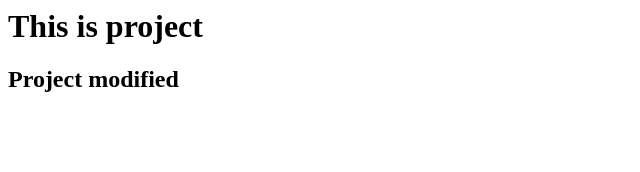
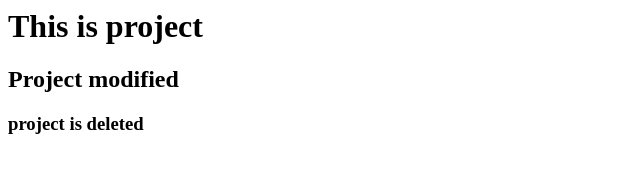
Before and after one commit to Gaurav0726/B08, a plain HTML site: page index.html in a window 1280 px wide. Shown: the whole page, without its empty margins (0-640 px from the left). Drawn offline with Linux system fonts and the light colour scheme.

Commit message:
project deleted

```diff
--- a/index.html
+++ b/index.html
@@ -3,5 +3,6 @@
 <h1> This is project</h1>
 <h2> Project modified
 </h2>
+<h3>project is deleted</h3>
 </body>
 </html>
```
